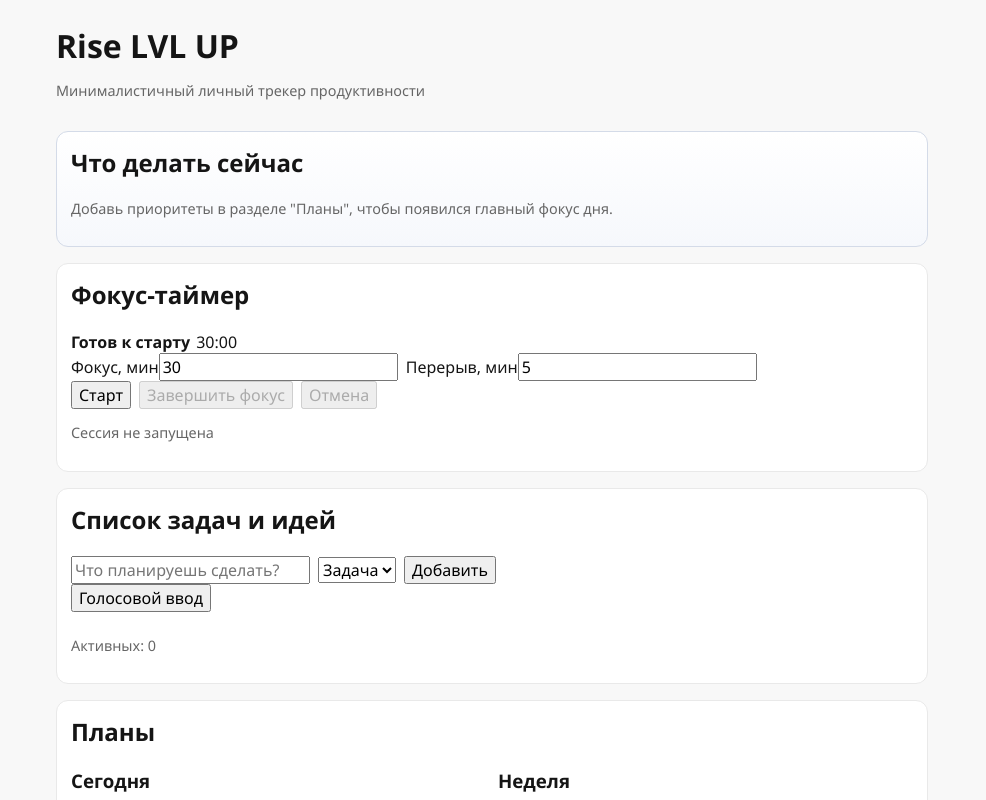
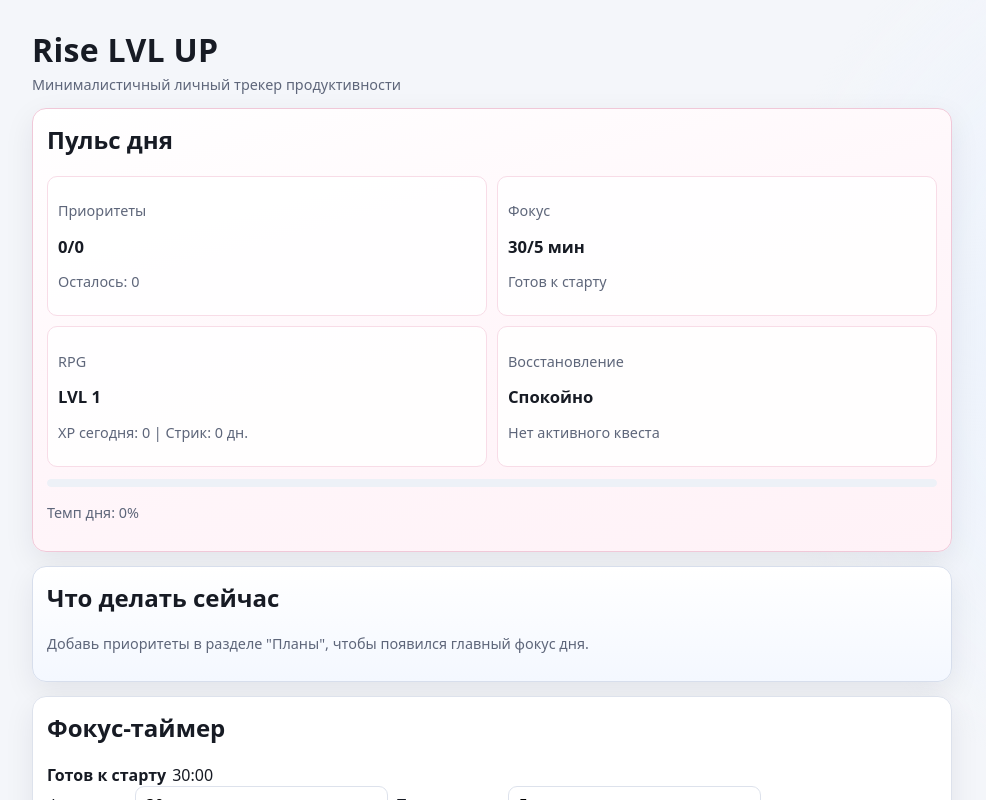
Before and after one commit to Lizgaro/Rise-LVL-UP, a React (Vite) app: page / in a window 1280 px wide. Shown: the top 800 px of the page, without its empty margins (148-1134 px from the left). Built offline with nearby package versions, Linux system fonts and the light colour scheme.

Commit message:
feat: add day pulse card and visual polish

```diff
--- a/src/styles.css
+++ b/src/styles.css
@@ -1,7 +1,21 @@
 :root {
-  font-family: "Segoe UI", Tahoma, Geneva, Verdana, sans-serif;
-  color: #151515;
-  background: #f8f8f8;
+  --font-base: "IBM Plex Sans", "Noto Sans", "Segoe UI", sans-serif;
+  --bg-main: #f4f6fa;
+  --bg-accent: #ffeef3;
+  --bg-calm: #e8f1ff;
+  --surface: rgba(255, 255, 255, 0.94);
+  --border: #dde2ec;
+  --text-main: #171b24;
+  --text-muted: #5e667a;
+  --accent: #d84c78;
+  --accent-soft: #f8dce7;
+  --error-bg: #fff0f0;
+  --error-border: #efb2b2;
+  --error-text: #7c1b1b;
+  --shadow-soft: 0 10px 30px rgba(21, 31, 56, 0.08);
+  color: var(--text-main);
+  font-family: var(--font-base);
+  background: var(--bg-main);
 }
 
 * {
@@ -10,30 +24,84 @@
 
 body {
   margin: 0;
+  min-height: 100vh;
+  background:
+    radial-gradient(900px circle at 8% -25%, var(--bg-accent) 0%, transparent 62%),
+    radial-gradient(760px circle at 108% 14%, var(--bg-calm) 0%, transparent 64%),
+    var(--bg-main);
 }
 
 .page {
-  max-width: 920px;
+  max-width: 960px;
   margin: 0 auto;
-  padding: 24px;
+  padding: 28px 20px 36px;
   display: grid;
-  gap: 16px;
+  gap: 14px;
+  animation: page-enter 420ms ease-out both;
+}
+
+.page > * {
+  animation: card-enter 360ms ease-out both;
+}
+
+.page > *:nth-child(2) {
+  animation-delay: 30ms;
+}
+
+.page > *:nth-child(3) {
+  animation-delay: 60ms;
+}
+
+.page > *:nth-child(4) {
+  animation-delay: 90ms;
 }
 
 .header h1 {
-  margin: 0 0 6px;
+  margin: 0 0 4px;
+  letter-spacing: 0.01em;
+}
+
+.header .muted {
+  margin: 0;
 }
 
 .card {
-  background: #ffffff;
-  border: 1px solid #e9e9e9;
-  border-radius: 12px;
+  background: var(--surface);
+  border: 1px solid var(--border);
+  border-radius: 14px;
   padding: 14px;
+  box-shadow: var(--shadow-soft);
+  backdrop-filter: blur(4px);
 }
 
 .hero-card {
-  border-color: #d4dbe8;
-  background: linear-gradient(180deg, #ffffff 0%, #f6f8fc 100%);
+  border-color: #d7deec;
+  background: linear-gradient(180deg, #ffffff 0%, #f4f8ff 100%);
+}
+
+.pulse-card {
+  border-color: #f0c8d8;
+  background:
+    linear-gradient(165deg, #ffffff 0%, #fff6fa 52%, #fff2f7 100%);
+}
+
+.pulse-grid {
+  display: grid;
+  grid-template-columns: repeat(2, minmax(0, 1fr));
+  gap: 10px;
+}
+
+.pulse-item {
+  border: 1px solid var(--accent-soft);
+  border-radius: 10px;
+  padding: 10px;
+  background: rgba(255, 255, 255, 0.9);
+}
+
+.pulse-item strong {
+  display: block;
+  margin: 2px 0 4px;
+  font-size: 1.04rem;
 }
 
 .card h2,
@@ -71,9 +139,10 @@ body {
 }
 
 .list li {
-  border: 1px solid #efefef;
-  border-radius: 8px;
+  border: 1px solid #edf1f7;
+  border-radius: 9px;
   padding: 8px;
+  background: rgba(255, 255, 255, 0.94);
 }
 
 .done {
@@ -87,7 +156,7 @@ body {
 }
 
 .muted {
-  color: #666;
+  color: var(--text-muted);
   font-size: 0.9rem;
 }
 
@@ -96,9 +165,9 @@ body {
   align-items: center;
   justify-content: space-between;
   gap: 12px;
-  border: 1px solid #efb2b2;
-  background: #fff0f0;
-  color: #7c1b1b;
+  border: 1px solid var(--error-border);
+  background: var(--error-bg);
+  color: var(--error-text);
   border-radius: 10px;
   padding: 10px 12px;
 }
@@ -117,12 +186,88 @@ select {
   font: inherit;
 }
 
+button,
+select,
+input[type="number"],
+input[type="text"],
+input:not([type]) {
+  border-radius: 9px;
+  border: 1px solid var(--border);
+  padding: 7px 10px;
+  background: #ffffff;
+}
+
+button {
+  cursor: pointer;
+  border-color: #e1c1cf;
+  background: linear-gradient(180deg, #fff6fb 0%, #ffeaf3 100%);
+  color: #3e1a29;
+  transition: transform 160ms ease, box-shadow 160ms ease;
+}
+
+button:hover {
+  transform: translateY(-1px);
+  box-shadow: 0 6px 16px rgba(210, 80, 122, 0.16);
+}
+
+button:disabled {
+  opacity: 0.55;
+  cursor: not-allowed;
+  transform: none;
+  box-shadow: none;
+}
+
+progress {
+  width: 100%;
+  height: 8px;
+  border-radius: 999px;
+  overflow: hidden;
+}
+
+progress::-webkit-progress-bar {
+  background: #edf1f7;
+  border-radius: 999px;
+}
+
+progress::-webkit-progress-value {
+  background: linear-gradient(90deg, #f094b2 0%, #d84c78 100%);
+  border-radius: 999px;
+}
+
+progress::-moz-progress-bar {
+  background: linear-gradient(90deg, #f094b2 0%, #d84c78 100%);
+  border-radius: 999px;
+}
+
+@keyframes page-enter {
+  from {
+    opacity: 0;
+    transform: translateY(6px);
+  }
+  to {
+    opacity: 1;
+    transform: translateY(0);
+  }
+}
+
+@keyframes card-enter {
+  from {
+    opacity: 0;
+    transform: translateY(10px);
+  }
+  to {
+    opacity: 1;
+    transform: translateY(0);
+  }
+}
+
 @media (max-width: 700px) {
   .page {
     padding: 14px;
   }
 
-  .grid {
+  .grid,
+  .pulse-grid {
     grid-template-columns: 1fr;
   }
 }
--- a/src/ui/AppShell.tsx
+++ b/src/ui/AppShell.tsx
@@ -1,4 +1,5 @@
 import { FocusTimerCard } from "./FocusTimerCard";
+import { DayPulseCard } from "./DayPulseCard";
 import { GoalsCard } from "./GoalsCard";
 import { HabitsCard } from "./HabitsCard";
 import { NoiseCard } from "./NoiseCard";
@@ -28,6 +29,7 @@ export function AppShell() {
         </div>
       ) : null}
 
+      <DayPulseCard />
       <TodayFocusCard />
       <FocusTimerCard />
       <TaskInboxCard />
--- /dev/null
+++ b/src/ui/DayPulseCard.tsx
@@ -0,0 +1,95 @@
+import { useMemo } from "react";
+import type { RecoveryQuest } from "../domain/types";
+import { useAppStore } from "../store/use-app-store";
+
+function formatRemaining(ms: number): string {
+  const totalSeconds = Math.max(0, Math.ceil(ms / 1000));
+  const minutes = Math.floor(totalSeconds / 60);
+  const seconds = totalSeconds % 60;
+  return `${String(minutes).padStart(2, "0")}:${String(seconds).padStart(2, "0")}`;
+}
+
+function timerStatusLabel(phase: "idle" | "focus" | "break"): string {
+  if (phase === "focus") return "Фокус";
+  if (phase === "break") return "Перерыв";
+  return "Ожидание";
+}
+
+function recoveryLabel(recoveryQuest?: RecoveryQuest): string {
+  if (!recoveryQuest) return "Нет активного квеста";
+  if (recoveryQuest.status === "done") return "Квест восстановления завершен";
+  if (recoveryQuest.status === "expired") return "Квест восстановления истек";
+  return `${recoveryQuest.completedFocusSessions ?? 0}/${recoveryQuest.requiredFocusSessions ?? 1} фокус • ${
+    recoveryQuest.completedTasks ?? 0
+  }/${recoveryQuest.requiredTasks ?? 1} задачи`;
+}
+
+export function DayPulseCard() {
+  const tasks = useAppStore((state) => state.tasks);
+  const dayPlan = useAppStore((state) => state.dayPlan);
+  const timer = useAppStore((state) => state.timer);
+  const rpg = useAppStore((state) => state.rpg);
+  const recoveryQuest = useAppStore((state) => state.recoveryQuest);
+
+  const dayTasks = useMemo(
+    () =>
+      dayPlan.priorityTaskIds
+        .map((id) => tasks.find((task) => task.id === id))
+        .filter((task): task is NonNullable<typeof task> => Boolean(task)),
+    [dayPlan.priorityTaskIds, tasks],
+  );
+
+  const doneCount = dayTasks.filter((task) => task.status === "done").length;
+  const missedCount = dayTasks.filter((task) => task.status === "missed").length;
+  const totalCount = dayTasks.length;
+  const todoCount = Math.max(0, totalCount - doneCount - missedCount);
+  const doneRate = totalCount === 0 ? 0 : Math.round((doneCount / totalCount) * 100);
+  const timerHint = timer.isRunning
+    ? `${timerStatusLabel(timer.phase)} • ${formatRemaining(timer.remainingMs)}`
+    : `${timer.focusMinutes}/${timer.breakMinutes} мин`;
+
+  return (
+    <section className="card pulse-card">
+      <h2>Пульс дня</h2>
+      <div className="pulse-grid">
+        <article className="pulse-item">
+          <p className="muted">Приоритеты</p>
+          <strong>
+            {doneCount}/{totalCount}
+          </strong>
+          <p className="muted">
+            Осталось: {todoCount}
+            {missedCount > 0 ? ` | Пропущено: ${missedCount}` : ""}
+          </p>
+        </article>
+
+        <article className="pulse-item">
+          <p className="muted">Фокус</p>
+          <strong>{timerHint}</strong>
+          <p className="muted">{timer.isRunning ? "Сессия запущена" : "Готов к старту"}</p>
+        </article>
+
+        <article className="pulse-item">
+          <p className="muted">RPG</p>
+          <strong>LVL {rpg.level}</strong>
+          <p className="muted">
+            XP сегодня: {rpg.dailyXpEarned ?? 0} | Стрик: {rpg.streakDays} дн.
+          </p>
+        </article>
+
+        <article className="pulse-item">
+          <p className="muted">Восстановление</p>
+          <strong>{recoveryQuest?.status === "active" ? "Активно" : "Спокойно"}</strong>
+          <p className="muted">{recoveryLabel(recoveryQuest)}</p>
+        </article>
+      </div>
+
+      <progress
+        data-testid="progress-bar-pulse"
+        max={Math.max(1, totalCount)}
+        value={doneCount}
+      />
+      <p className="muted">Темп дня: {doneRate}%</p>
+    </section>
+  );
+}
```
Also changed, not shown: 5 other files (tests, documents, lock files or other folders).
